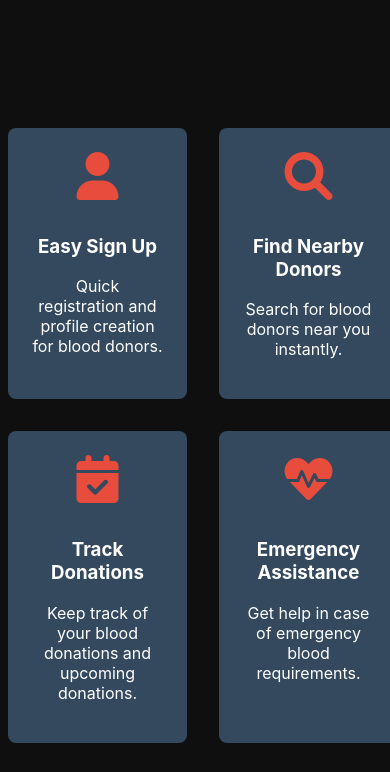
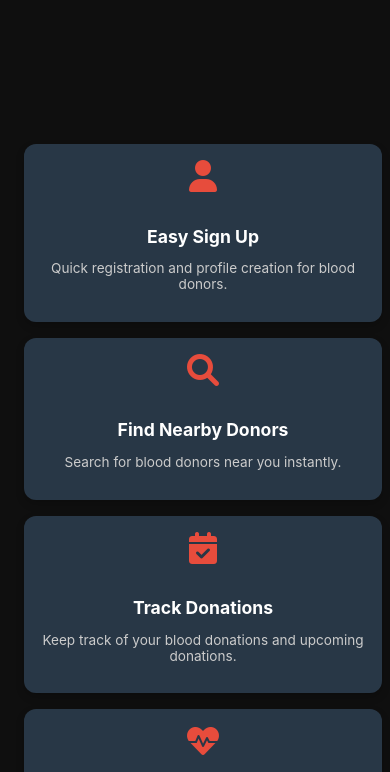
Before and after one commit to Nithyaprakash1/Blooddonorapp.github.io, a plain HTML site: page features.html in a window 390 px wide. Shown: the part 1620-2392 px from the top of the page. Drawn offline with Linux system fonts and the light colour scheme.

Commit message:
Update features.css

```diff
--- a/features.css
+++ b/features.css
@@ -1,27 +1,93 @@
-
-
-
-/* Features Grid Styling */
 .features-grid {
   display: grid;
-  grid-template-columns: repeat(2, 1fr);
+  grid-template-columns: repeat(auto-fit, minmax(200px, 1fr)); /* Adjust column size dynamically */
   gap: 2rem;
   margin-top: 2rem;
+  padding: 1rem;
 }
 
 .feature-item {
-  background-color: #34495e;
+  background: rgba(52, 73, 94, 0.7); /* Semi-transparent for blur effect */
+  backdrop-filter: blur(10px); /* Applies blur effect */
   padding: 1.5rem;
-  border-radius: 8px;
+  border-radius: 12px; /* Slightly more rounded */
   text-align: center;
   color: white;
   transition: transform 0.3s ease, background-color 0.3s ease;
+  box-shadow: 0 4px 8px rgba(0, 0, 0, 0.2); /* Soft shadow for better separation */
 }
 
-
+.feature-item:hover {
+  transform: translateY(-10px);
+  background: rgba(44, 62, 80, 0.8); /* Darker on hover */
+  backdrop-filter: blur(12px); /* Enhance blur on hover */
+}
 
 .feature-item i {
   font-size: 3rem;
   margin-bottom: 1rem;
   color: #e74c3c;
 }
+
+.feature-item h3 {
+  font-size: 1.5rem;
+  margin-bottom: 0.5rem;
+}
+
+.feature-item p {
+  font-size: 1rem;
+  color: hsl(0, 0%, 80%);
+}
+
+/* Responsive Adjustments */
+@media (max-width: 1200px) { /* For laptops and small desktops */
+  .features-grid {
+    grid-template-columns: repeat(auto-fit, minmax(200px, 1fr)); /* Keep consistent */
+  }
+}
+
+@media (max-width: 992px) { /* For tablets and smaller laptops */
+  .features-grid {
+    grid-template-columns: repeat(2, 1fr); /* Two columns */
+    gap: 1.5rem; /* Slightly smaller gap */
+  }
+
+  .feature-item {
+    padding: 1.2rem;
+  }
+
+  .feature-item i {
+    font-size: 2.5rem;
+  }
+
+  .feature-item h3 {
+    font-size: 1.3rem;
+  }
+
+  .feature-item p {
+    font-size: 0.9rem;
+  }
+}
+
+@media (max-width: 768px) { /* For phones and smaller tablets */
+  .features-grid {
+    grid-template-columns: 1fr; /* Single column */
+    gap: 1rem;
+  }
+
+  .feature-item {
+    padding: 1rem;
+  }
+
+  .feature-item i {
+    font-size: 2rem;
+  }
+
+  .feature-item h3 {
+    font-size: 1.1rem;
+  }
+
+  .feature-item p {
+    font-size: 0.85rem;
+  }
+}
```
